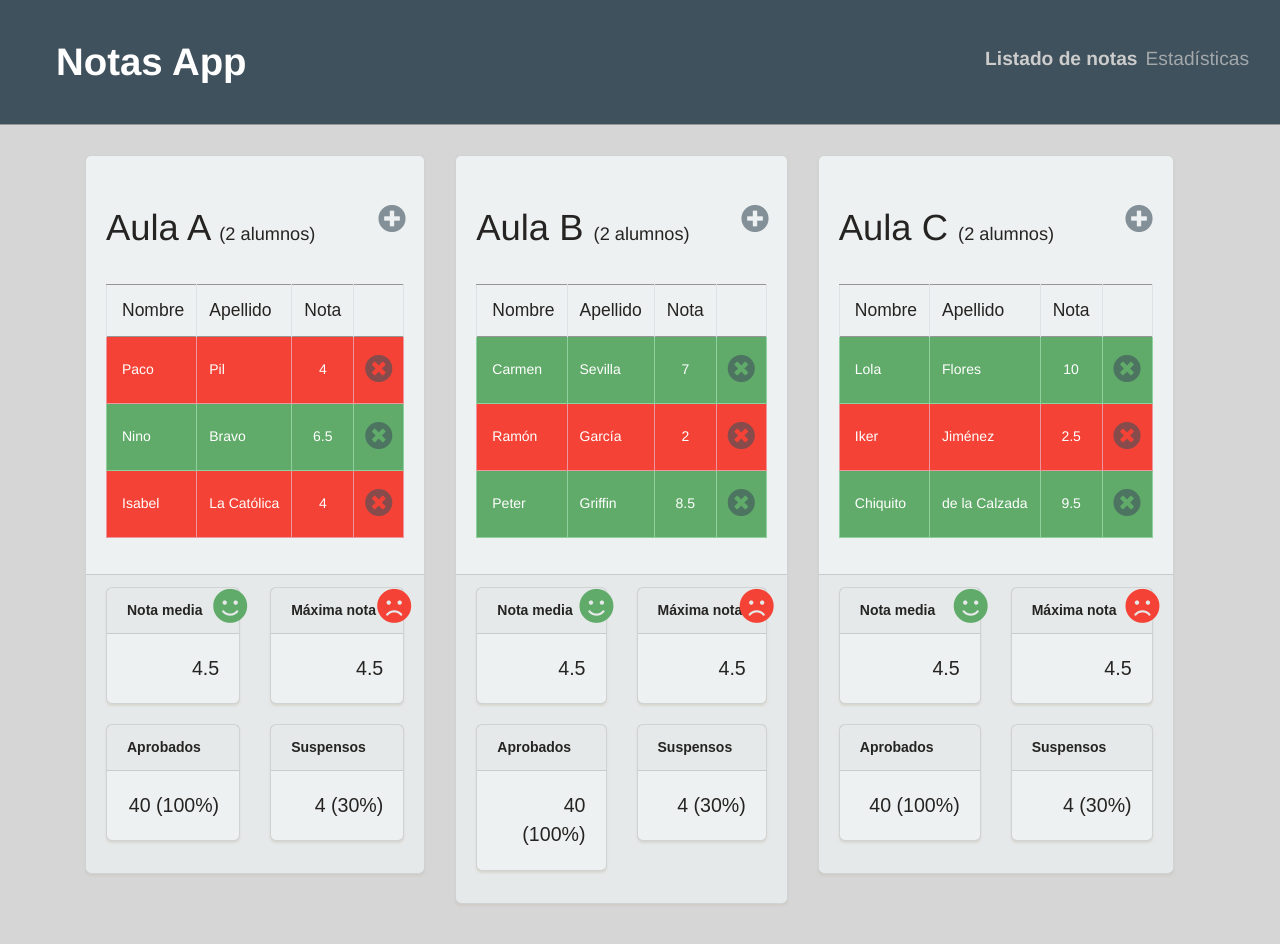
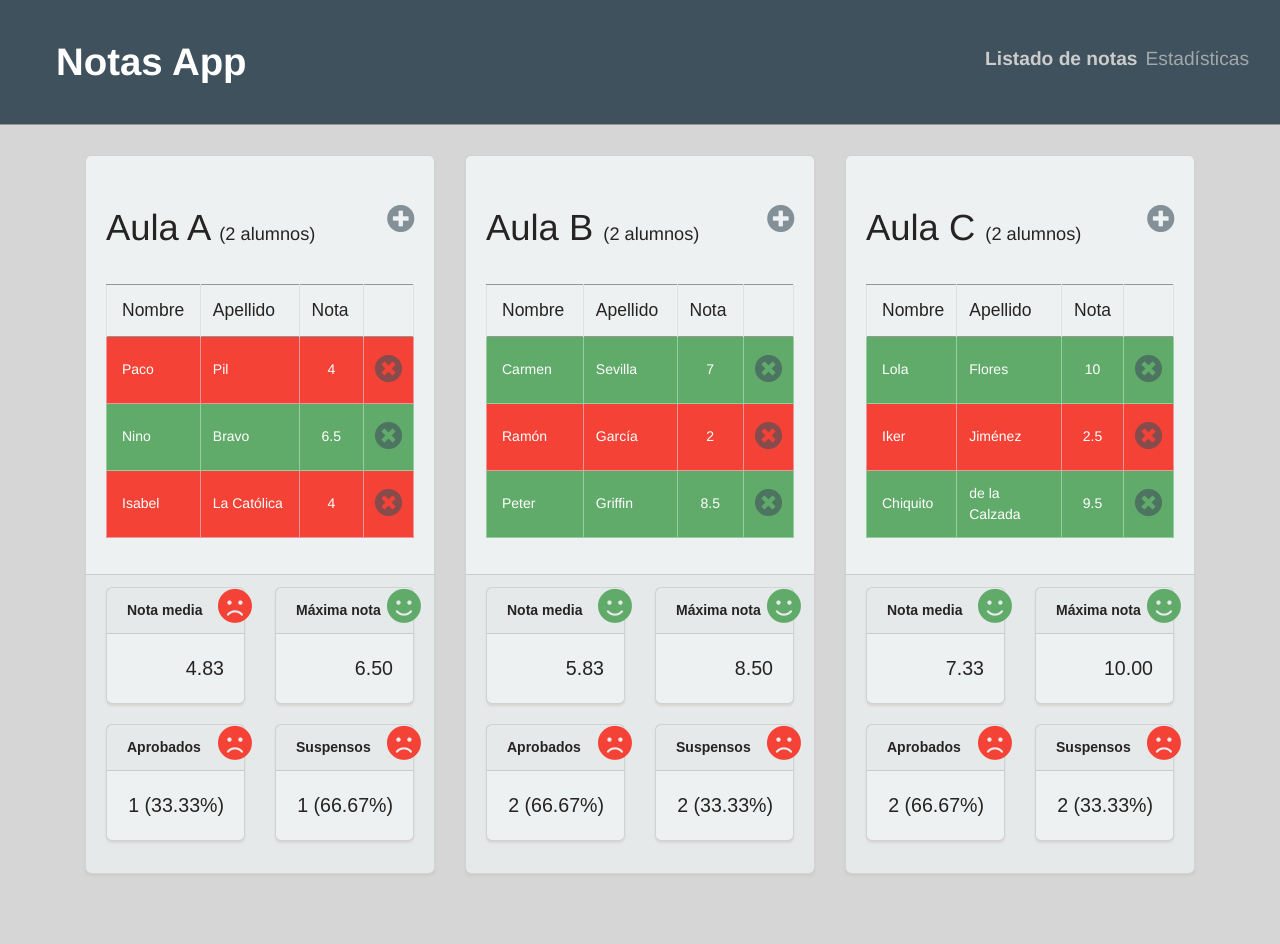
Before and after one commit to Formacion-Frameworks-JavaScript/notas-angular, an Angular app: page / in a window 1280 px wide. Shown: the top 944 px of the page. Built offline with nearby package versions, Linux system fonts and the light colour scheme.

Commit message:
Componente Estadística

```diff
--- a/src/app/app.component.html
+++ b/src/app/app.component.html
@@ -3,7 +3,7 @@
   <not-nueva-nota *ngIf="mostrarFormulario" [letraFormulario]="mostrarFormulario"
     (cerrarFormulario)="cierraFormulario()"></not-nueva-nota>
   <div class="row">
-    <not-aula *ngFor="let letraAula of letrasAulas" [letra]="letraAula" [notas]="notasPorAula(letraAula)"
+    <not-aula class="col" *ngFor="let letraAula of letrasAulas" [letra]="letraAula" [notas]="notasPorAula(letraAula)"
       (abrirFormulario)="abreFormulario($event)" [mostrarFormulario]="mostrarFormulario">
     </not-aula>
   </div>
--- a/src/app/app.module.ts
+++ b/src/app/app.module.ts
@@ -9,6 +9,7 @@ import { NavegacionComponent } from './navegacion/navegacion.component';
 import { NotaComponent } from './nota/nota.component';
 import { NuevaNotaComponent } from './nueva-nota/nueva-nota.component';
 import { TotalesComponent } from './totales/totales.component';
+import { EstadisticaComponent } from './estadistica/estadistica.component';
 
 @NgModule({
   declarations: [
@@ -18,7 +19,8 @@ import { TotalesComponent } from './totales/totales.component';
     NavegacionComponent,
     NotaComponent,
     NuevaNotaComponent,
-    TotalesComponent
+    TotalesComponent,
+    EstadisticaComponent
   ],
   imports: [
     BrowserModule,
--- a/src/app/aula/aula.component.html
+++ b/src/app/aula/aula.component.html
@@ -1,4 +1,3 @@
-<div class="col">
 <div class="card">
   <div class="header row">
     <h2 class="col-10">Aula {{letra}} <span>(2 alumnos)</span></h2>
@@ -19,43 +18,11 @@
         </tr>
       </thead>
       <tbody>
-          <tr *ngFor="let alumno of notas" [class.table-danger]="alumno.nota < 5"
-            [class.table-success]="alumno.nota >= 5" [alumno]="alumno" not-nota>
+        <tr *ngFor="let alumno of notas" [class.table-danger]="alumno.nota < 5" [class.table-success]="alumno.nota >= 5"
+          [alumno]="alumno" not-nota>
         </tr>
       </tbody>
     </table>
   </div>
-    <div class="card-footer totales">
-      <div class="row">
-        <div class="col">
-          <div class="card">
-            <div class="card-header">Nota media</div>
-            <div class="card-body numbers">4.5</div>
-            <i class="fa fa-smile icono-status icono-ok"></i>
+  <not-totales [notas]="notas"></not-totales>
 </div>
-        </div>
-        <div class="col">
-          <div class="card">
-            <div class="card-header">Máxima nota</div>
-            <div class="card-body numbers">4.5</div>
-            <i class="fa fa-frown icono-status icono-no-ok"></i>
-          </div>
-        </div>
-      </div>
-      <div class="row">
-        <div class="col">
-          <div class="card">
-            <div class="card-header">Aprobados</div>
-            <div class="card-body numbers">40 (100%)</div>
-          </div>
-        </div>
-        <div class="col">
-          <div class="card">
-            <div class="card-header">Suspensos</div>
-            <div class="card-body numbers">4 (30%)</div>
-          </div>
-        </div>
-      </div>
-    </div>
-  </div>
-</div>
--- /dev/null
+++ b/src/app/estadistica/estadistica.component.html
@@ -0,0 +1,9 @@
+<div class="card">
+  <div class="card-header">{{titulo}}</div>
+  <div class="card-body numbers">{{truncado ? (dato | number:"0.2-2") : dato}}<ng-container
+      *ngIf="porcentaje !== undefined">
+      ({{porcentaje | number:"0.2-2"}}%)
+    </ng-container>
+  </div>
+  <i class="fa icono-status" [class]="clasesIconos()"></i>
+</div>
--- /dev/null
+++ b/src/app/estadistica/estadistica.component.ts
@@ -0,0 +1,28 @@
+import { Component, Input, OnInit } from '@angular/core';
+
+@Component({
+  selector: 'not-estadistica',
+  templateUrl: './estadistica.component.html',
+  styleUrls: ['./estadistica.component.css']
+})
+export class EstadisticaComponent implements OnInit {
+
+  @Input()
+  public dato = 0;
+  @Input()
+  public porcentaje;
+  @Input()
+  public titulo = '';
+  @Input()
+  public truncado: boolean;
+
+  constructor() { }
+
+  public clasesIconos(): string {
+    return this.dato >= 5 ? 'fa-smile icono-ok' : 'fa-frown icono-no-ok';
+  }
+
+  ngOnInit(): void {
+  }
+
+}
--- a/src/app/totales/totales.component.html
+++ b/src/app/totales/totales.component.html
@@ -1 +1,20 @@
-<p>totales works!</p>
+<div class="card-footer totales">
+  <div class="row">
+    <div class="col">
+      <not-estadistica [dato]="totales.media" titulo="Nota media" [truncado]="true"></not-estadistica>
+    </div>
+    <div class="col">
+      <not-estadistica [dato]="totales.maxima" titulo="Máxima nota" [truncado]="true"></not-estadistica>
+    </div>
+  </div>
+  <div class="row">
+    <div class="col">
+      <not-estadistica [dato]="totales.nAprobados" titulo="Aprobados" [porcentaje]="totales.pAprobados">
+      </not-estadistica>
+    </div>
+    <div class="col">
+      <not-estadistica [dato]="totales.nAprobados" titulo="Suspensos" [porcentaje]="totales.pSuspensos">
+      </not-estadistica>
+    </div>
+  </div>
+</div>
--- a/src/app/totales/totales.component.ts
+++ b/src/app/totales/totales.component.ts
@@ -1,4 +1,5 @@
-import { Component, OnInit } from '@angular/core';
+import { Component, Input, OnInit } from '@angular/core';
+import { Nota } from '../datos/nota-interface';
 
 @Component({
   selector: 'not-totales',
@@ -7,9 +8,37 @@ import { Component, OnInit } from '@angular/core';
 })
 export class TotalesComponent implements OnInit {
 
+  public notasTotales: Nota[] = [];
+
+  @Input()
+  public set notas(notas: Nota[]) {
+    this.notasTotales = notas;
+    this.calculaTotales();
+  }
+
+  public totales = {
+    media: 0,
+    maxima: 0,
+    nAprobados: 0,
+    pAprobados: 0,
+    nSuspensos: 0,
+    pSuspensos: 0
+  };
+
   constructor() { }
 
+  private calculaTotales(): void {
+    const media = this.notasTotales.reduce((acc, nota) => acc + nota.nota, 0) / this.notasTotales.length;
+    const maxima = this.notasTotales.reduce((acc, nota) => nota.nota > acc ? nota.nota : acc, 0);
+    const nAprobados = this.notasTotales.filter(nota => nota.nota >= 5).length;
+    const pAprobados = nAprobados / this.notasTotales.length * 100;
+    const nSuspensos = this.notasTotales.length - nAprobados;
+    const pSuspensos = 100 - pAprobados;
+    this.totales = { media, maxima, nAprobados, pAprobados, nSuspensos, pSuspensos };
+  }
+
   ngOnInit(): void {
+
   }
 
 }
```
Also changed, not shown: src/app/estadistica/estadistica.component.css (added). Lines whose indentation alone changed are shown as unchanged.
